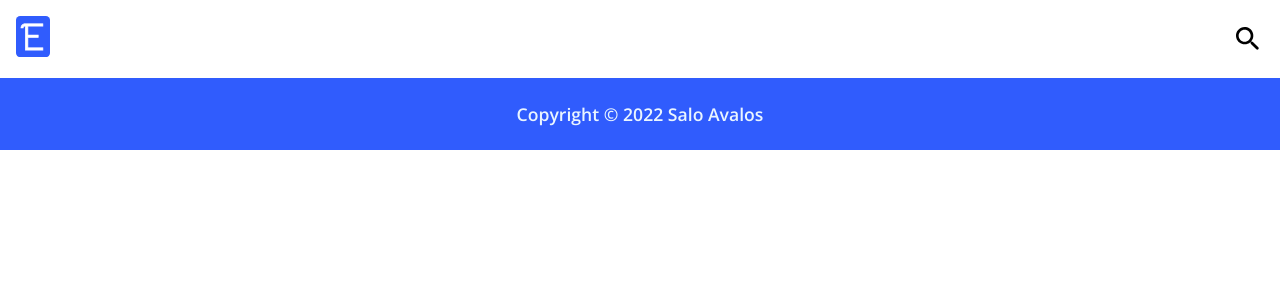
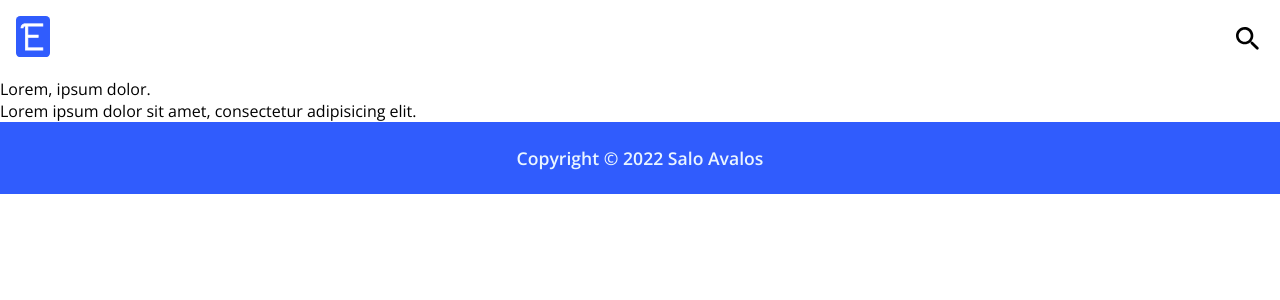
Before and after one commit to saloavalos/Entrepreneurs, a React (Vite) app: page /results in a window 1280 px wide. Shown: the top 300 px of the page. Built offline with nearby package versions, Linux system fonts and the light colour scheme.

Commit message:
More routes were added

```diff
--- a/src/App.jsx
+++ b/src/App.jsx
@@ -3,6 +3,9 @@ import Navbar from "./components/Navbar";
 import { Routes, Route } from "react-router-dom";
 import Home from "./pages/Home";
 import Footer from "./components/Footer";
+import Results from "./pages/Results";
+import Profile from "./pages/Profile";
+import PageNotFound from "./pages/PageNotFound";
 
 function App() {
   const [count, setCount] = useState(0);
@@ -12,11 +15,9 @@ function App() {
       <Navbar />
       <Routes>
         <Route path="/" element={<Home />} />
-        {/* <Route
-          path="/projects/:projectName"
-          element={<MyProjectsPreviewProject />}
-        /> */}
-        {/* <Route path="*" element={<PageNotFound />} /> */}
+        <Route path="/results" element={<Results />} />
+        <Route path="/results/:profile" element={<Profile />} />
+        <Route path="*" element={<PageNotFound />} />
       </Routes>
       <Footer />
     </div>
--- /dev/null
+++ b/src/pages/PageNotFound/index.jsx
@@ -0,0 +1,10 @@
+import React from "react";
+
+export default () => {
+  return (
+    <div>
+      <p>Error 404 😓</p>
+      <span>Something weird happened, keep trying.</span>
+    </div>
+  );
+};
--- /dev/null
+++ b/src/pages/Profile/index.jsx
@@ -0,0 +1,9 @@
+import React from "react";
+
+export default () => {
+  return (
+    <div>
+      <p>Lorem, ipsum.</p> <span>Lorem ipsum dolor sit.</span>
+    </div>
+  );
+};
--- /dev/null
+++ b/src/pages/Results/index.jsx
@@ -0,0 +1,10 @@
+import React from "react";
+
+export default () => {
+  return (
+    <div>
+      <p>Lorem, ipsum dolor.</p>
+      <span>Lorem ipsum dolor sit amet, consectetur adipisicing elit.</span>
+    </div>
+  );
+};
```
